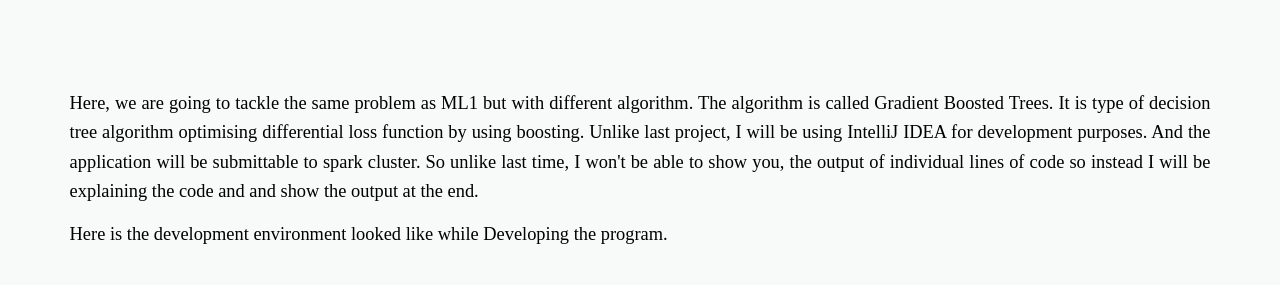
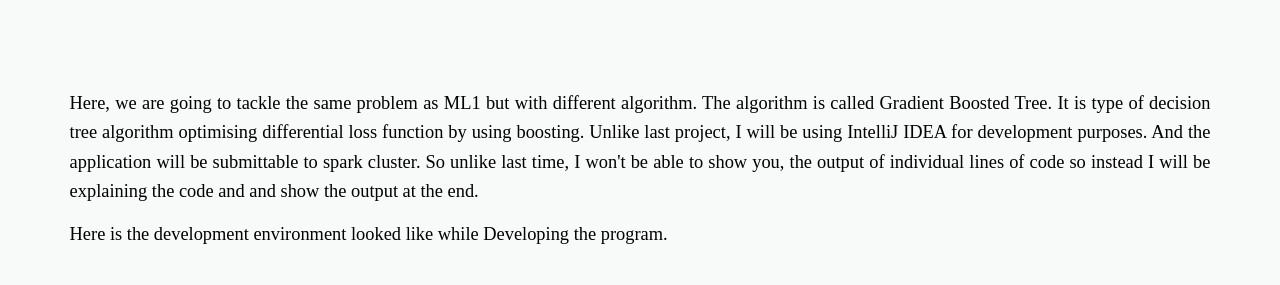
Before and after one commit to daftengineer/daftengineer.github.io, a Jekyll site: the page built from _posts/2018-08-25-fraud-detection-using-GBT.markdown, in a window 1280 px wide and 900 px high, scrolled down 479 px. Shown: the part 167-452 px from the top of the window. Built offline with Jekyll 4.4.1, drawn with Linux system fonts in a browser that asks for light colours; nearby versions of some CDN libraries.

Commit message:
Update 2018-08-25-fraud-detection-using-GBT.markdown

```diff
--- a/_posts/2018-08-25-fraud-detection-using-GBT.markdown
+++ b/_posts/2018-08-25-fraud-detection-using-GBT.markdown
@@ -8,7 +8,7 @@
 ---
 
 <div style="color:black;"><p></p>
-<p style="text-align:justify;">Here, we are going to tackle the same problem as ML1 but with different algorithm. The algorithm is called Gradient Boosted Trees. It is type of decision tree algorithm optimising differential loss function by using boosting. Unlike last project, I will be using IntelliJ IDEA for development purposes. And the application will be submittable to spark cluster. So unlike last time, I won't be able to show you, the output of individual lines of code so instead I will be explaining the code and and show the output at the end.</p>
+<p style="text-align:justify;">Here, we are going to tackle the same problem as ML1 but with different algorithm. The algorithm is called Gradient Boosted Tree. It is type of decision tree algorithm optimising differential loss function by using boosting. Unlike last project, I will be using IntelliJ IDEA for development purposes. And the application will be submittable to spark cluster. So unlike last time, I won't be able to show you, the output of individual lines of code so instead I will be explaining the code and and show the output at the end.</p>
 <p style="text-align:justify;">Here is the development environment looked like while Developing the program.</p>
   <img src="https://daftengineer.github.io/media_assets/ml2p1.png" />
 <p style="text-align:justify;">Now, I will explain every line of code here. First, it is important to start spark session for any spark submittable application. And then, steps for cleaning our data start. We have data in CSV format so we will load them here. we need implicit functions (like col) to run so we will need spark implicits to be imported. Our Label data is "isFraud" column which requires to be in double in order to work with our algorithm so in last step we changed its datatype.</p>
```
